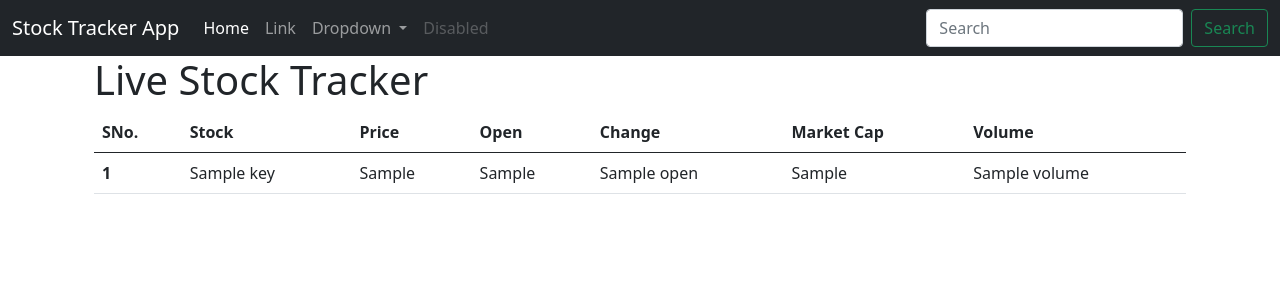
After one commit to MichelAtieno/Stock-Tracker, a Django app: template stocks/templates/stocks/stocktracker.html in a window 1280 px wide. The commit adds this page. Shown: the top 300 px of the page. Run offline with Django 3.2, Linux system fonts and the light colour scheme; the template is opened without the code that fills it: most values are stand-ins (such as "Sample title", 1, 10 or a date in 2020).

Commit message:
Able to view different stocks with their attributes

```diff
--- a/stocks/templates/navbar.html
+++ b/stocks/templates/navbar.html
@@ -1,6 +1,6 @@
 <nav class="navbar navbar-expand-lg navbar-dark bg-dark">
   <div class="container-fluid">
-    <a class="navbar-brand" href="#">Navbar</a>
+    <a class="navbar-brand" href="#">Stock Tracker App</a>
     <button class="navbar-toggler" type="button" data-bs-toggle="collapse" data-bs-target="#navbarSupportedContent" aria-controls="navbarSupportedContent" aria-expanded="false" aria-label="Toggle navigation">
       <span class="navbar-toggler-icon"></span>
     </button>
--- /dev/null
+++ b/stocks/templates/stocks/stocktracker.html
@@ -0,0 +1,42 @@
+{% extends 'base.html' %}
+{% load static %}
+
+{% block title %}
+{% load myfilters %}
+    Stock Tracker
+
+{% endblock title %}
+
+{% block content %}
+    <div class="container">
+        <h1>Live Stock Tracker</h1>
+        <table class="table-container">
+        <table class="table">
+            <thead>
+                <tr>
+                    <th scope="col">SNo.</th>
+                    <th scope="col">Stock</th>
+                    <th scope="col">Price</th>
+                    <th scope="col">Open</th>
+                    <th scope="col">Change</th>
+                    <th scope="col">Market Cap</th>
+                    <th scope="col">Volume</th>
+                </tr>
+            </thead>
+            <tbody>
+                {% for key,value in data.items %}
+                <tr>
+                    <th scope="row">{{forloop.counter}}</th>
+                    <td>{{key}}</td>
+                    <td>{{ value|get:"Quote Price"}}</td>
+                    <td>{{ value|get:"Previous Close"}}</td>
+                    <td>{{ value|get:"Open"}}</td>
+                    <td>{{ value|get:"Market Cap"}}</td>
+                    <td>{{ value|get:"Volume"}}</td>
+                </tr>
+                {% endfor %}
+            </tbody>
+        </table>
+        </table>
+    </div>
+{% endblock %}
--- /dev/null
+++ b/stocks/templatetags/myfilters.py
@@ -0,0 +1,7 @@
+from django import template
+
+register = template.Library()
+
+@register.filter
+def get(mapping, key):
+    return mapping.get(key, '')
--- a/stocks/urls.py
+++ b/stocks/urls.py
@@ -1,6 +1,7 @@
 from django.urls import path, include
-from .views import stockPicker
+from .views import stockPicker, stockTracker
 
 urlpatterns = [
-    path('', stockPicker, name='stocktracker'),
+    path('', stockPicker, name='stockpicker'),
+    path('stocktracker/', stockTracker, name='stocktracker'),
 ]
```
Also changed, not shown: requirements.txt (added, +34 -0 lines), stocks/templates/stocks/stockpicker.html (+18 -1 lines), stocks/views.py (+55 -1 lines), stocks/templatetags/__init__.py (added), 6 other files.
